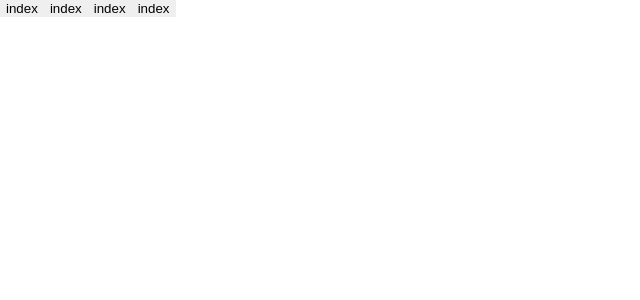
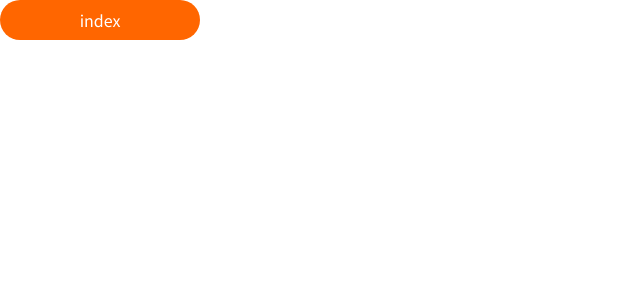
Before and after one commit to thk61159/ToughTwitter, a React (Create React App) app: page /login in a window 1280 px wide. Shown: the top 300 px of the page, without its empty margins (0-640 px from the left). Built offline with nearby package versions, Linux system fonts and the light colour scheme.

Commit message:
Test 檢視初步渲染按鈕畫面

```diff
--- a/src/Components/Button/Button.module.scss
+++ b/src/Components/Button/Button.module.scss
@@ -9,7 +9,7 @@
   font-family: "Noto Sans TC";
   cursor: pointer;
   &:hover {
-    box-shadow: 0 0 3px 3px rgba(201, 196, 196, 0.8);
+    box-shadow: 0 0 3px 3px rgba(198, 196, 201, 0.8);
   }
 }
 .bg-white {
--- a/src/Pages/UserLoginPage/index.jsx
+++ b/src/Pages/UserLoginPage/index.jsx
@@ -2,11 +2,8 @@ import React from "react";
 import Button from "../../Components/Button";
 function UserLoginPage() {
   return (
-    <div>
-      <Button>index</Button>
-      <Button>index</Button>
-      <Button>index</Button>
-      <Button>index</Button>
+    <div style={{width:200}}>
+      <Button styleName="bg-logo">index</Button>
     </div>
   );
 }
```
